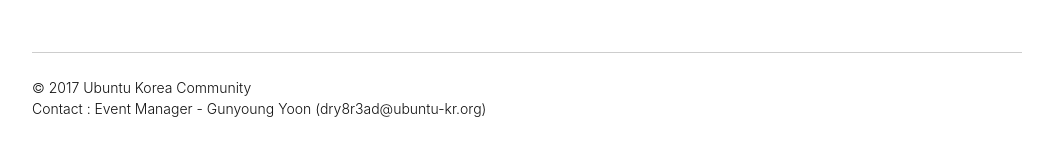
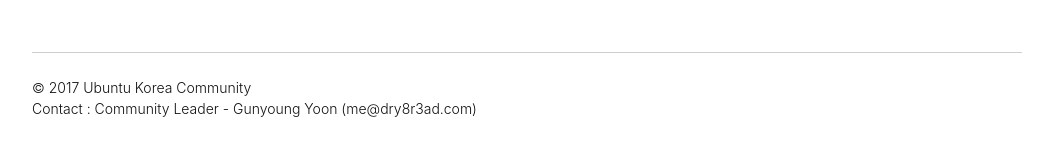
Before and after one commit to ubuntu-kr/events, a Jekyll site: the page built from index.html, in a window 1280 px wide. Shown: the part 1957-2105 px from the top of the page, without its empty margins (113-1154 px from the left). Built offline with Jekyll 4.4.1, drawn with Linux system fonts in a browser that asks for light colours; some web fonts are replaced; the list of posts is cut into pages by our own code.

Commit message:
Changed the email address, which was no longer valid

```diff
--- a/_config.yml
+++ b/_config.yml
@@ -22,7 +22,7 @@ url: "http://event.ubuntu-kr.org" # the base hostname & protocol for your site,
 github_username: ubuntu-kr
 gmaps_embed_api_key: AIzaSyAlFGcj4Yqrvr2cvFh7-TSN1EfaO1OK53Y
 copyright: "© 2017 Ubuntu Korea Community"
-contact_info: "Event Manager - Gunyoung Yoon (dry8r3ad@ubuntu-kr.org)"
+contact_info: "Community Leader - Gunyoung Yoon (me@dry8r3ad.com)"
 google_analytics: UA-65961752-7
 # timezone: UTC
 paginate: 7
```
